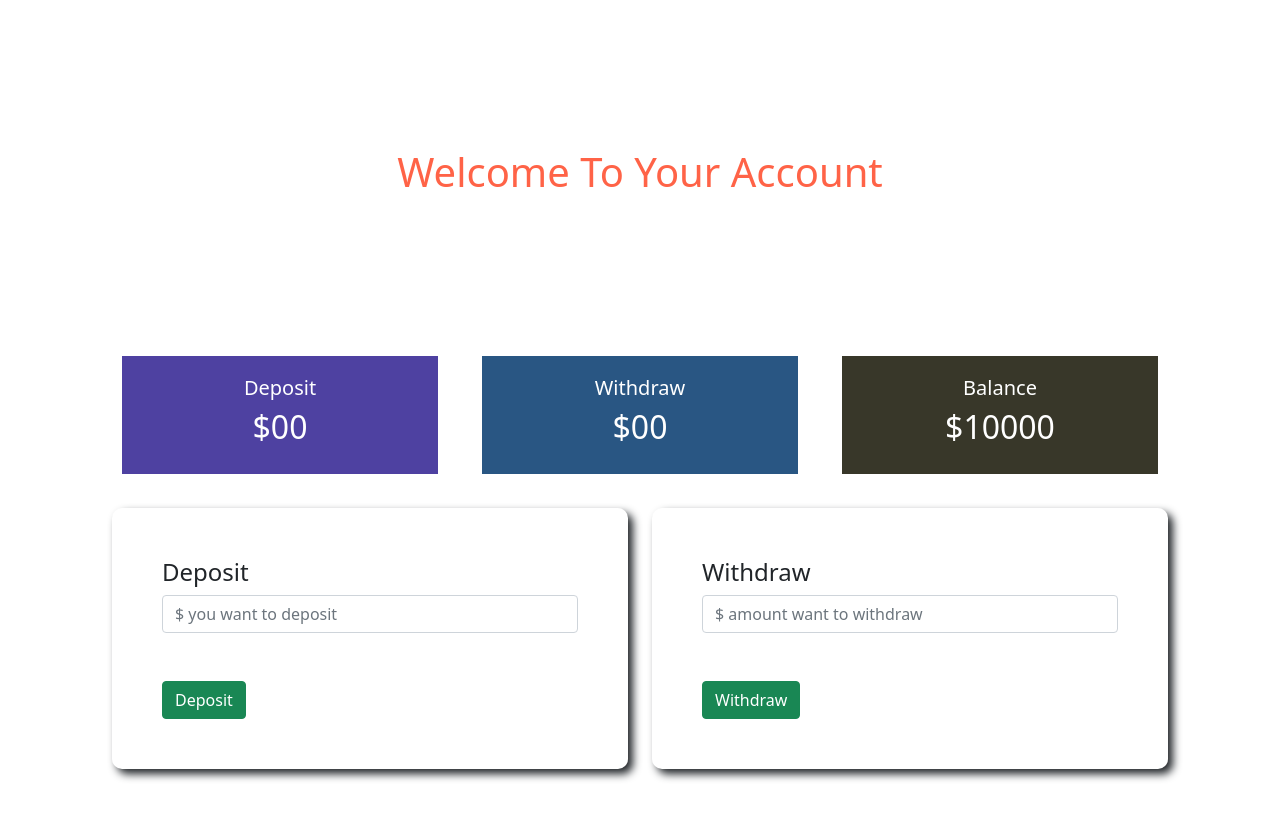
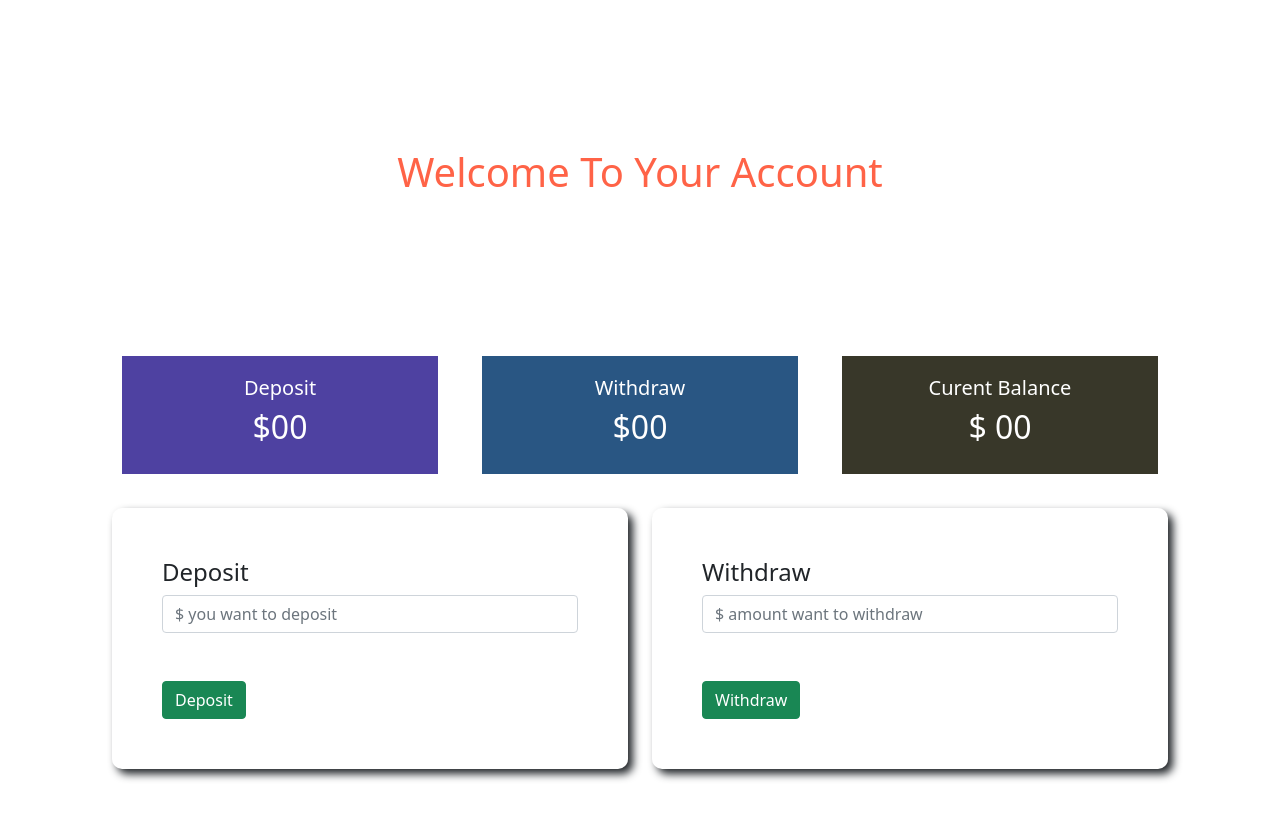
Before and after one commit to sorifulalam/Shetu-Bank, a plain HTML site: page index.html in a window 1280 px wide. Both pictures are taken after a click on the button "LogIn". Drawn offline with nearby package versions, Linux system fonts and the light colour scheme.

Commit message:
modifyed

```diff
--- a/index.html
+++ b/index.html
@@ -26,7 +26,7 @@
             <div class="col-md-4 ">
                 <div class="deposit status">
                     <h5>Deposit</h5>
-                    <h2>$00 <span id="curentDeposit"></span></h2>
+                    <h2>$<span id="curentDeposit">00</span></h2>
                 </div>
             </div>
             <div class="col-md-4 ">
@@ -37,8 +37,8 @@
             </div>
             <div class="col-md-4 ">
                <div class="balance status">
-                <h5>Balance</h5>
-                <h2>$10000</h2>
+                <h5>Curent Balance</h5>
+                <h2>$ <span id="curenBalance">00</span></h2>
                </div>
             </div>
         </div>
```
